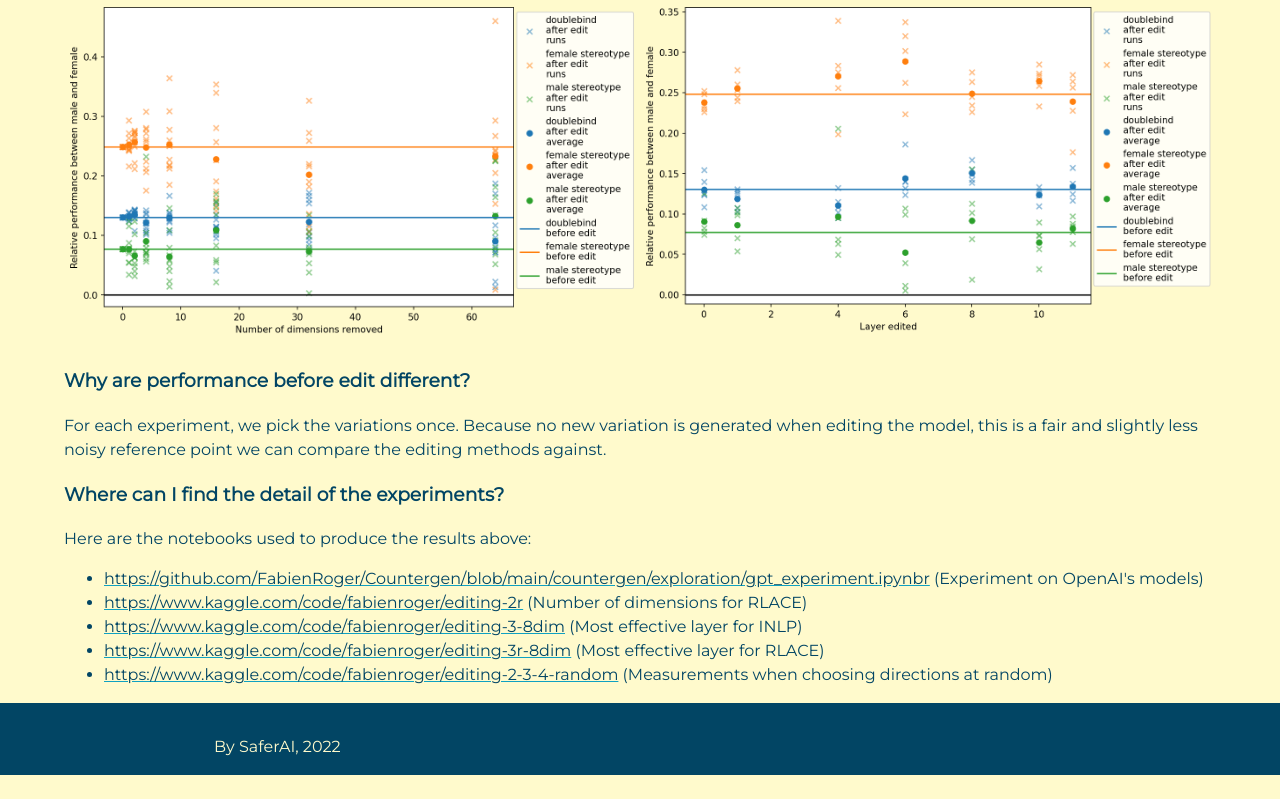
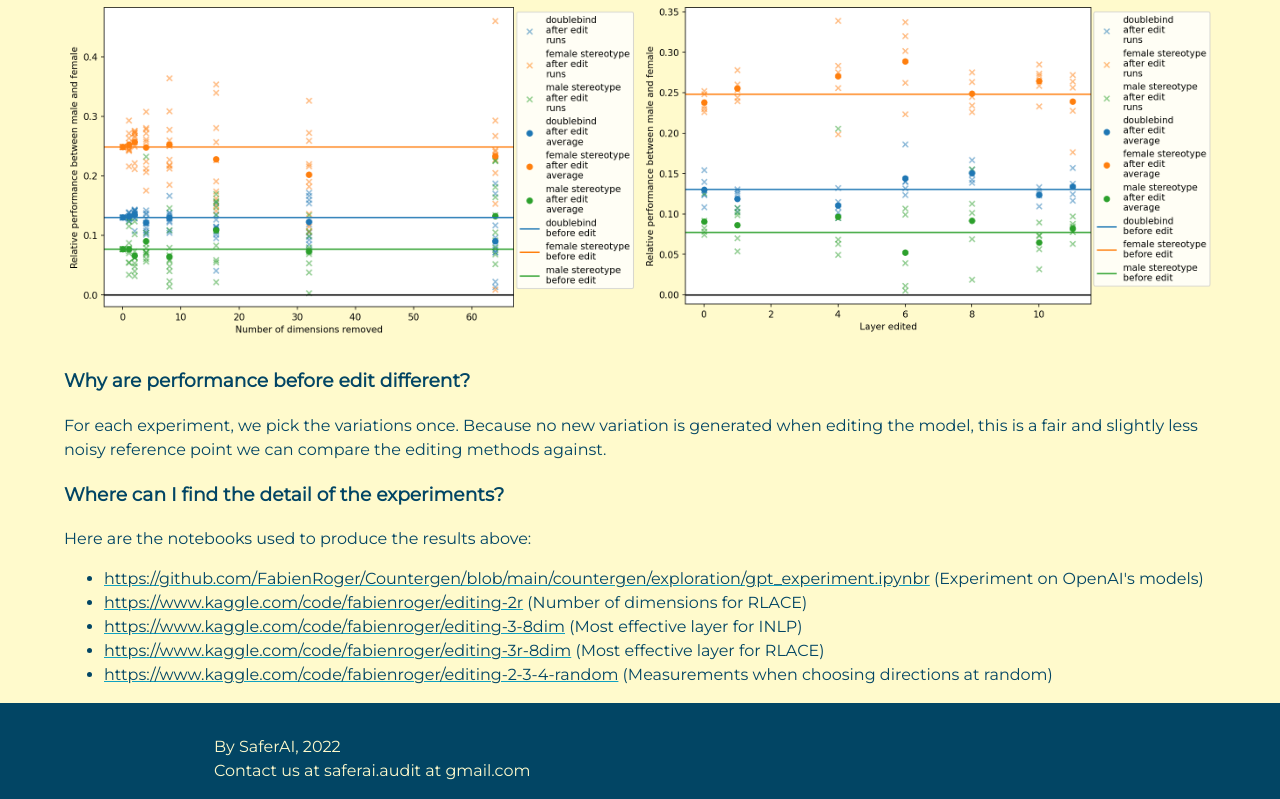
Before and after one commit to safer-ai/SaferAI-Website, a React (Create React App) app in the folder frontend/: page /countergenresults in a window 1280 px wide. Shown: the part 3191-3990 px from the top of the page. Before the commit the page ends 3966 px from the top, so only its background shows below. Built offline with nearby package versions, Linux system fonts and the light colour scheme; no server answers.

Commit message:
Add email to Footer

```diff
--- a/frontend/src/countergenmain_sections/Footer.tsx
+++ b/frontend/src/countergenmain_sections/Footer.tsx
@@ -13,6 +13,7 @@ const Footer = () => {
     >
       <Container maxWidth="md">
         <Typography>By SaferAI, 2022</Typography>
+        <Typography>Contact us at saferai.audit at gmail.com</Typography>
       </Container>
     </Box>
   );
```
